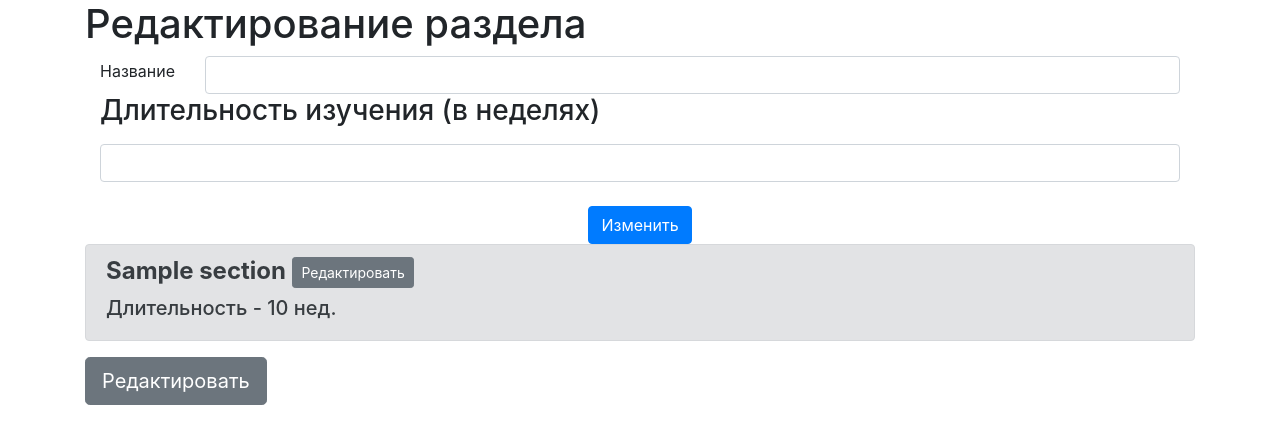
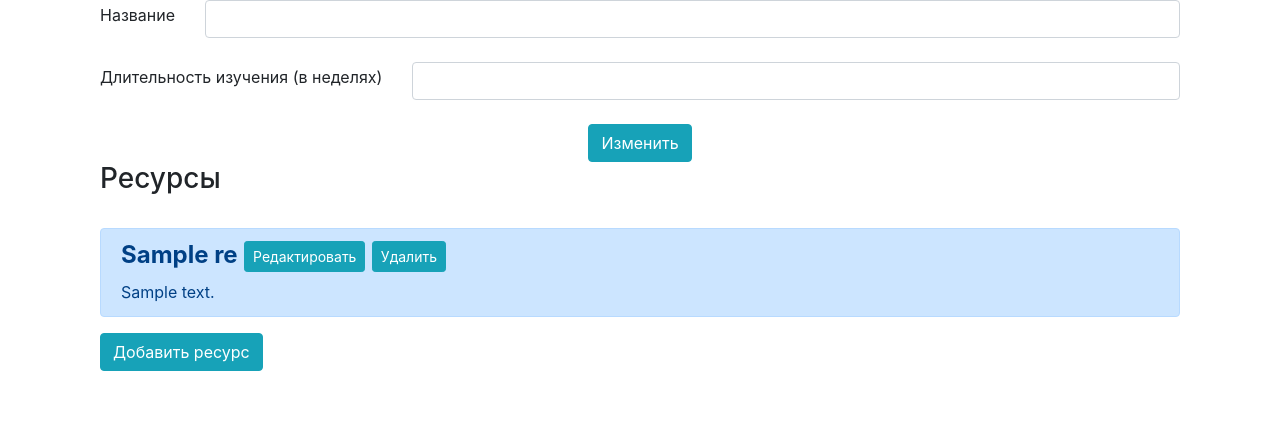
Before and after one commit to yamileva/EduPlan, a Flask app: template templates/section/section_edit.html in a window 1280 px wide. Shown: the part 70-514 px from the top of the page. Run offline with Flask 2, Linux system fonts and the light colour scheme; tables that the repository leaves empty hold one stand-in row (values such as "Sample post"); the template is opened without the code that fills it: values that come from a table or form of the project are taken from there, most other values are stand-ins (such as "Sample title", 1, 10 or a date in 2020); some libraries are stand-ins or nearby versions.

Commit message:
Настроено редактирование секции (html)

```diff
--- a/models/sections.py
+++ b/models/sections.py
@@ -12,9 +12,9 @@
     title = sqlalchemy.Column(sqlalchemy.String, nullable=False)
     track_id = sqlalchemy.Column(sqlalchemy.Integer,
                                  sqlalchemy.ForeignKey("tracks.id"))
-    type = sqlalchemy.Column(sqlalchemy.Integer, default=0)
+    type = sqlalchemy.Column(sqlalchemy.Integer, default=0) # не нужен?  или учесть подвал?
     row = sqlalchemy.Column(sqlalchemy.Integer, default=1)
-    rows = sqlalchemy.Column(sqlalchemy.Integer, default=1)
+    rows = sqlalchemy.Column(sqlalchemy.Integer, default=1) # не нужен
 
     duration = sqlalchemy.Column(sqlalchemy.Integer, default=1)
     progress = sqlalchemy.Column(sqlalchemy.Integer, default=0)
--- a/templates/section/section_edit.html
+++ b/templates/section/section_edit.html
@@ -7,10 +7,13 @@
     {{ form.csrf_token }}
 
     {% if section.type == 1 %}
-    <h1>Редактирование события/точки контроля </h1>
-    {% else %}
-    <h1>Редактирование раздела </h1>
+    <h1>Редактирование события/точки контроля <a href="/section/<{{section.id}}>" role="button"
+        class="btn btn-secondary">Вернуться к просмотру</a></h1>
+    {% elif section.type == 0 %}
+    <h1>Редактирование раздела <a href="/section/<{{section.id}}>" role="button"
+        class="btn btn-secondary">Вернуться к просмотру</a></h1>
     {% endif %}
+
 
     <div class="container">
         <div class="row justify-content-md-center align-items-center">
@@ -23,55 +26,55 @@
             {{ error }}
         </p>
     {% endfor %}
+    <br>
     <div class="container">
-
-    <h3>{{ form.duration.label }}</h3>
-    {{ form.duration(class="form-control") }}<br>
-       </div>
+        <div class="row justify-content-md-center align-items-center">
+            <div class="col-md-auto align-self-center">{{ form.duration.label }}</div>
+            <div class="col align-self-center">{{ form.duration(class="form-control") }}</div>
+        </div>
+    </div>
     {% for error in form.duration.errors %}
         <p class="alert alert-danger" role="alert">
             {{ error }}
         </p>
     {% endfor %}
+    <br>
     <div class="container">
         <div class="row justify-content-md-center align-items-center">
             <div class="col-md-auto align-self-center">{{ form.submit(type="submit",
-                class="btn btn-primary", value="Изменить") }}</div>
+                class="btn btn-info", value="Изменить") }}</div>
         </div>
     </div>
 </form>
 
+{% if section.resources %}
+    <div class="col">
+        <h3>Ресурсы</h3> <br>
+    {% for res in section.resources %}
+        <div class="row align-items-center">
+            <div class="col">
+                <div class="alert alert-primary" role="alert">
+                    <h4 class="alert-heading"><strong>{{res.title}}</strong>
+                        <a href="/edit_resource/<{{res.id}}>" role="button"
+                           class="btn btn-info btn-sm">
+                            Редактировать</a>
+                        <a href="/del_resource/<{{res.id}}>" role="button"
+                           class="btn btn-info btn-sm">
+                            Удалить</a>
+                    </h4>
+                    {{res.content}}
+                    <br>
+                </div>
 
-    {% if track.is_active == True %}
-        {% if section.progress == 100 %}
-        <div class="progress">
-            <div class="progress-bar" role="progressbar" style="width: {{section.progress}}%"
-                 aria-valuenow="{{section.progress}}" aria-valuemin="0" aria-valuemax="100"></div>
+            </div>
         </div>
-        {% elif section.progress == 0 %}
-        <div class="progress">
-            <div class="progress-bar" role="progressbar" style="width: {{section.progress}}%"
-                 aria-valuenow="{{section.progress}}" aria-valuemin="0" aria-valuemax="100"></div>
-        </div>
-        {% else %}
-        <div class="progress">
-        <div class="progress-bar" role="progressbar" style="width: {{section.progress}}%"
-             aria-valuenow="{{section.progress}}" aria-valuemin="0" aria-valuemax="100"></div>
-        </div>
-        {% endif %}
+    {% endfor %}
+    <h4 class="alert-heading"><a href="/create_resource/<{{section.id}}>" role="button"
+                                 class="btn btn-info">Добавить ресурс</a></h4>
+    </div>
+    {% else %}
+        <h3>Ресурсы отсутствуют</h3>
     {% endif %}
 
-    <div class="alert alert-secondary" role="alert">
-        <h4 class="alert-heading"><strong>{{section.title}}</strong>
-            <button type="button" class="btn btn-secondary btn-sm">Редактировать</button></h4>
-        <h5 class="alert-heading"> Длительность - {{section.duration}} нед.</h5>
-        {% if section.type == 0 %}
-            {% for res in section.resources %}
-                <strong>{{res.title}}</strong> - {{res.content}}, {{res.progress}}% <br>
-            {% endfor %}
-        {% endif %}
-    </div>
-
-<button type="button" class="btn btn-secondary btn-lg">Редактировать</button>
 
 {% endblock %}
--- a/templates/track/track.html
+++ b/templates/track/track.html
@@ -6,7 +6,7 @@
     <a href="/create_template/<{{track.id}}>" role="button" class="btn btn-secondary btn-sm">Опубликовать</a></h1>
 
 <div class="container">
-    {% for item in sections%}
+    {% for item in track.sections%}
     <div class="row">
         {% if track.is_active == True %}
             <div class="progress">
@@ -30,8 +30,8 @@
         <div class="col">
             <div class="alert {{style}}" role="alert">
                 <h4 class="alert-heading"><strong>{{item.title}}</strong>
-                    <a href="/check_progress/{{item.id}}>" role="button" class="btn btn-secondary btn-sm">
-                        Отметить прогресс</a></h4>
+                    <a href="/section/<{{item.id}}>" role="button" class="btn btn-secondary btn-sm">
+                        Просмотр</a></h4>
                 <h5 class="alert-heading"> Длительность - {{item.duration}} нед.</h5>
                 {% if item.type == 0 %}
                     {% for res in item.resources %}
--- a/track.py
+++ b/track.py
@@ -28,7 +28,7 @@
     track = session.query(Track).filter(Track.id == track_id,
                                         Track.user == current_user).first()
     if track:
-        return render_template("track.html", track=track, sections=track.sections)
+        return render_template("track.html", track=track)
     else:
         abort(404)
 
@@ -52,7 +52,7 @@
             return redirect('/edit_track/<{}>'.format(track.id))
         else:
             abort(404)
-    return render_template("track_edit.html", track=track, sections=track.sections, form=form)
+    return render_template("track_edit.html", track=track, form=form)
 
 
 @track.route('/create_track', methods=['GET', 'POST'])
```
Also changed, not shown: section.py (+18 -12 lines), templates/section/section.html (added, +59 -0 lines), templates/track/track_edit.html (+5 -5 lines).
